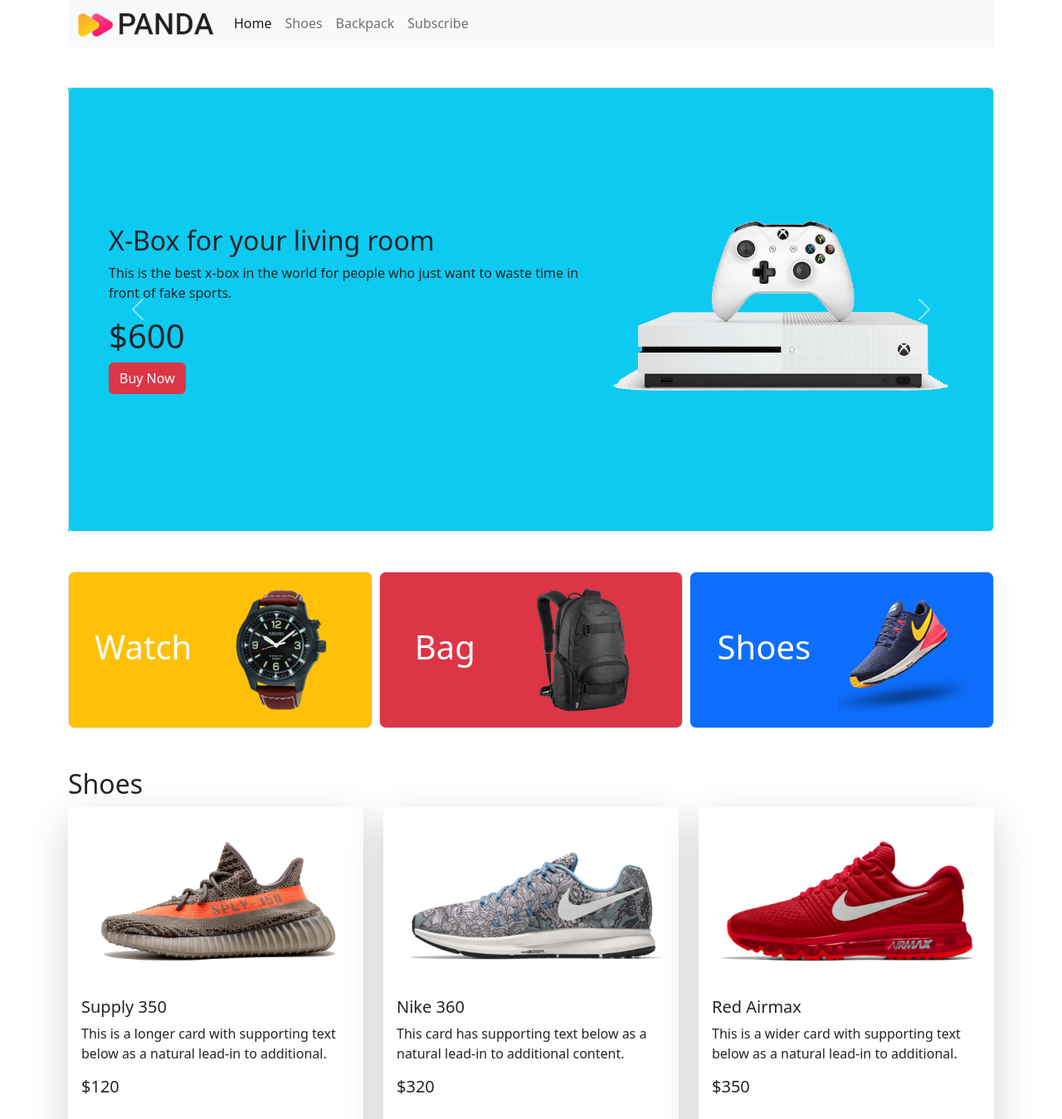
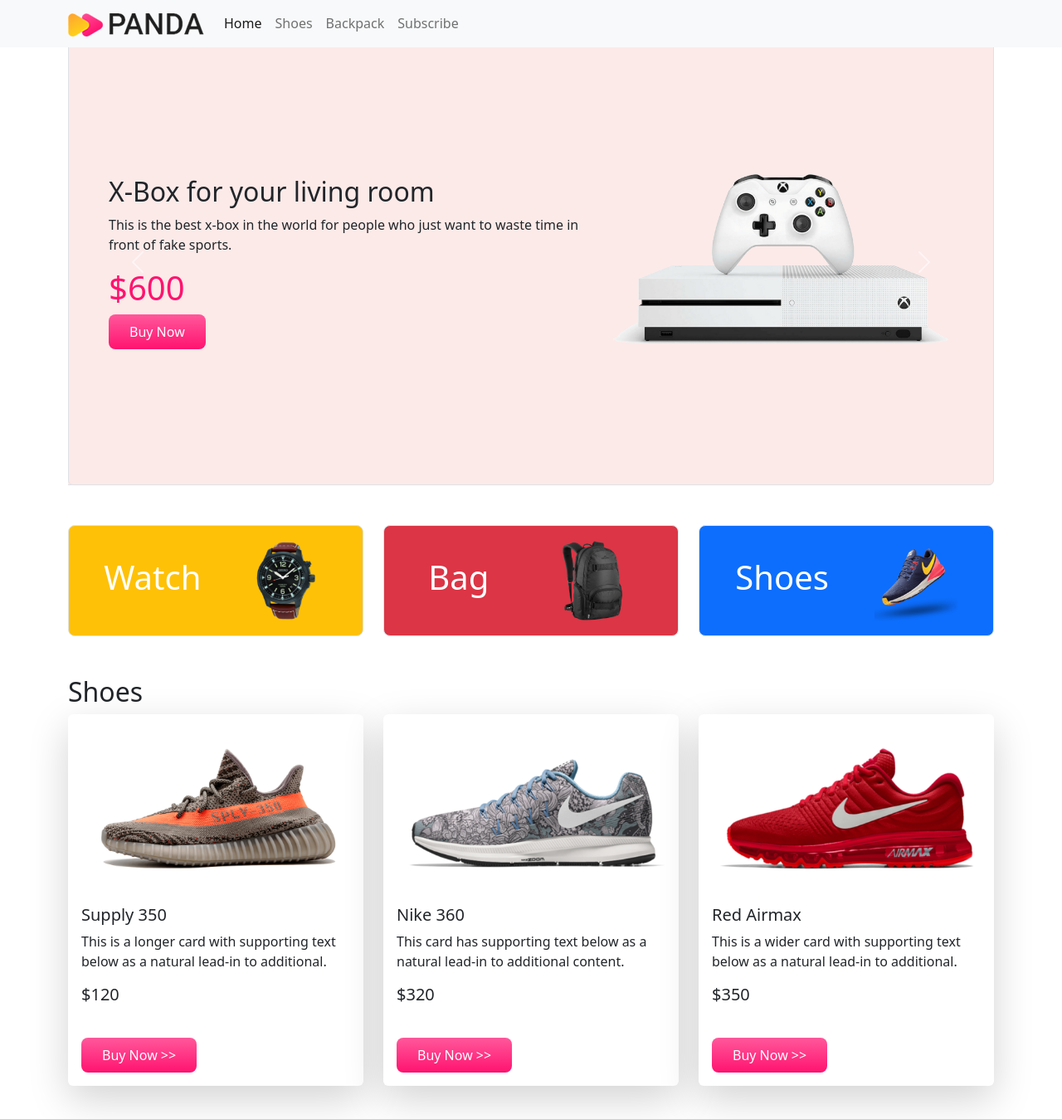
Before and after one commit to ramgope/panda-commerce-master, a plain HTML site: page index.html in a window 1280 px wide. Shown: the top 1349 px of the page at 83% size. Drawn offline with nearby package versions, Linux system fonts and the light colour scheme.

Commit message:
added end

```diff
--- /dev/null
+++ b/css/style.css
@@ -0,0 +1,19 @@
+.panda-bg-info {
+    background-color: #fceae8;
+}
+
+.panda-price {
+    color: #FF136F;
+}
+
+.categories img {
+    width: 100px;
+}
+
+.panda-btn-danger {
+    background-image: linear-gradient(to bottom, #FF589B 0%, #FF136F 100%);
+    color: #fff;
+    border: none;
+    border-radius: 8px;
+    padding: 9px 25px;
+}
--- a/index.html
+++ b/index.html
@@ -7,11 +7,12 @@
     <title>Panda Commerce</title>
     <link href="https://cdn.jsdelivr.net/npm/bootstrap@5.2.0/dist/css/bootstrap.min.css" rel="stylesheet"
         integrity="sha384-gH2yIJqKdNHPEq0n4Mqa/HGKIhSkIHeL5AyhkYV8i59U5AR6csBvApHHNl/vI1Bx" crossorigin="anonymous">
+    <link rel="stylesheet" href="css/style.css">
 </head>
 
 <body>
     <header class="container">
-        <nav class="navbar navbar-expand-lg bg-light">
+        <nav class="navbar navbar-expand-lg fixed-top bg-light">
             <div class="container">
                 <a class="navbar-brand" href="#">
                     <img src="images/logo.png" alt="">
@@ -27,13 +28,13 @@
                             <a class="nav-link active" aria-current="page" href="#">Home</a>
                         </li>
                         <li class="nav-item">
-                            <a class="nav-link" href="#">Shoes</a>
+                            <a class="nav-link" href="#shoes">Shoes</a>
                         </li>
                         <li class="nav-item">
-                            <a class="nav-link" href="#">Backpack</a>
+                            <a class="nav-link" href="#backpack">Backpack</a>
                         </li>
                         <li class="nav-item">
-                            <a class="nav-link" href="#">Subscribe</a>
+                            <a class="nav-link" href="#subscribe">Subscribe</a>
                         </li>
                 </div>
             </div>
@@ -42,15 +43,15 @@
         <section class="mt-5">
             <div id="carouselExampleControls" class="carousel slide" data-bs-ride="carousel">
                 <div class="carousel-inner">
-                    <div class="carousel-item active border rounded p-5">
+                    <div class="carousel-item panda-bg-info active border rounded p-5">
                         <div class="row">
                             <div class="col-lg-7 d-flex align-items-center ">
                                 <div>
                                     <h2>Cool Dude Headphone</h2>
                                     <p>This is the best headphone in the world for people who just want to waste time in
                                         front of funky world.</p>
-                                    <h1>$420</h1>
-                                    <div class="btn btn-danger">Buy Now</div>
+                                    <h1 class="panda-price">$420</h1>
+                                    <div class="btn panda-btn-danger">Buy Now</div>
                                 </div>
                             </div>
                             <div class="col-lg-5">
@@ -58,15 +59,15 @@
                             </div>
                         </div>
                     </div>
-                    <div class="carousel-item active bg-info border rounded p-5">
+                    <div class="carousel-item active panda-bg-info border rounded p-5">
                         <div class="row">
                             <div class="col-lg-7 d-flex align-items-center ">
                                 <div>
                                     <h2>Mega LCD TV For Sports</h2>
                                     <p>This is the best tv in the world for people who just want to waste time in front
                                         of tv.</p>
-                                    <h1>$1200</h1>
-                                    <div class="btn btn-danger">Buy Now</div>
+                                    <h1 class="panda-price">$1200</h1>
+                                    <div class="btn panda-btn-danger">Buy Now</div>
                                 </div>
                             </div>
                             <div class="col-lg-5">
@@ -74,15 +75,15 @@
                             </div>
                         </div>
                     </div>
-                    <div class="carousel-item active bg-info border rounded p-5">
+                    <div class="carousel-item active panda-bg-info border rounded p-5">
                         <div class="row">
                             <div class="col-lg-7 d-flex align-items-center ">
                                 <div>
                                     <h2>X-Box for your living room</h2>
                                     <p>This is the best x-box in the world for people who just want to waste time in
                                         front of fake sports.</p>
-                                    <h1>$600</h1>
-                                    <div class="btn btn-danger">Buy Now</div>
+                                    <h1 class="panda-price">$600</h1>
+                                    <div class="btn panda-btn-danger">Buy Now</div>
                                 </div>
                             </div>
                             <div class="col-lg-5">
@@ -109,7 +110,7 @@
         <!-- ===============categories part start=============== -->
         <section>
             <div class="container text-center my-5">
-                <div class="row g-2">
+                <div class="row g-4 categories">
                     <!-- single category -->
                     <div class="col-lg-4 col-md-6 col-sm-12">
                         <div class="p-3 border rounded-3 bg-warning d-flex align-items-center justify-content-around">
@@ -135,7 +136,7 @@
         </section>
         <!-- ===============categories part end=============== -->
         <!-- ===============shoes section start=============== -->
-        <section class="container my-5">
+        <section class="container my-5" id="shoes">
             <h2>Shoes</h2>
             <div class="row row-cols-1 row-cols-md-2 row-cols-lg-3 g-4">
                 <div class="col">
@@ -148,7 +149,7 @@
                             <h5>$120</h5>
                         </div>
                         <div class="m-3">
-                            <div class="btn btn-danger">Buy Now >></div>
+                            <div class="btn panda-btn-danger">Buy Now >></div>
                         </div>
                     </div>
                 </div>
@@ -162,7 +163,7 @@
                             <h5>$320</h5>
                         </div>
                         <div class="m-3">
-                            <div class="btn btn-danger">Buy Now >></div>
+                            <div class="btn panda-btn-danger">Buy Now >></div>
                         </div>
                     </div>
                 </div>
@@ -176,7 +177,7 @@
                             <h5>$350</h5>
                         </div>
                         <div class="m-3">
-                            <div class="btn btn-danger">Buy Now >></div>
+                            <div class="btn panda-btn-danger">Buy Now >></div>
                         </div>
                     </div>
                 </div>
@@ -184,7 +185,7 @@
         </section>
         <!-- ===============shoes section end=============== -->
         <!-- ===============backpack section start=============== -->
-        <section class="container my-5">
+        <section class="container my-5" id="backpack">
             <h2>Backpack</h2>
             <div class="row row-cols-1 row-cols-md-2 row-cols-lg-3 g-4">
                 <div class="col">
@@ -197,7 +198,7 @@
                                 additional content. This content is a little bit longer.</p>
                         </div>
                         <div class="m-3">
-                            <div class="btn btn-danger">Buy Now >></div>
+                            <div class="btn panda-btn-danger">Buy Now >></div>
                         </div>
                     </div>
                 </div>
@@ -211,7 +212,7 @@
                                 content.</p>
                         </div>
                         <div class="m-3">
-                            <div class="btn btn-danger">Buy Now >></div>
+                            <div class="btn panda-btn-danger">Buy Now >></div>
                         </div>
                     </div>
                 </div>
@@ -226,14 +227,35 @@
                                 height action.</p>
                         </div>
                         <div class="m-3">
-                            <div class="btn btn-danger">Buy Now >></div>
+                            <div class="btn panda-btn-danger">Buy Now >></div>
                         </div>
                     </div>
                 </div>
             </div>
         </section>
         <!-- ===============backpack section end=============== -->
+        <!-- ===============subscribe section start=============== -->
+        <section style="height: 300px;"
+            class="container panda-bg-info rounded-3 d-flex justify-content-center align-items-center" id="subscribe">
+            <form>
+                <div>
+                    <h2>LET'S STAY IN TOUCH</h2>
+                    <p>Get updates on sales, specials and more
+                    </p>
+                    <input type="email" class="form-control" id="exampleInputEmail1" aria-describedby="emailHelp">
+                    <button type="submit" class="btn panda-btn-danger">Submit</button>
+                </div>
+            </form>
+        </section>
+        <!-- ===============subscribe section end=============== -->
     </main>
+    <!-- ===============footer section start=============== -->
+    <footer class="mt-5 text-center">
+        <p>
+            ©2022. Panda Commerce. All rights reserved. Sofia, Bulgaria.
+        </p>
+    </footer>
+    <!-- ===============footer section end=============== -->
     <script src="https://cdn.jsdelivr.net/npm/bootstrap@5.2.0/dist/js/bootstrap.bundle.min.js"
         integrity="sha384-A3rJD856KowSb7dwlZdYEkO39Gagi7vIsF0jrRAoQmDKKtQBHUuLZ9AsSv4jD4Xa"
         crossorigin="anonymous"></script>
```
